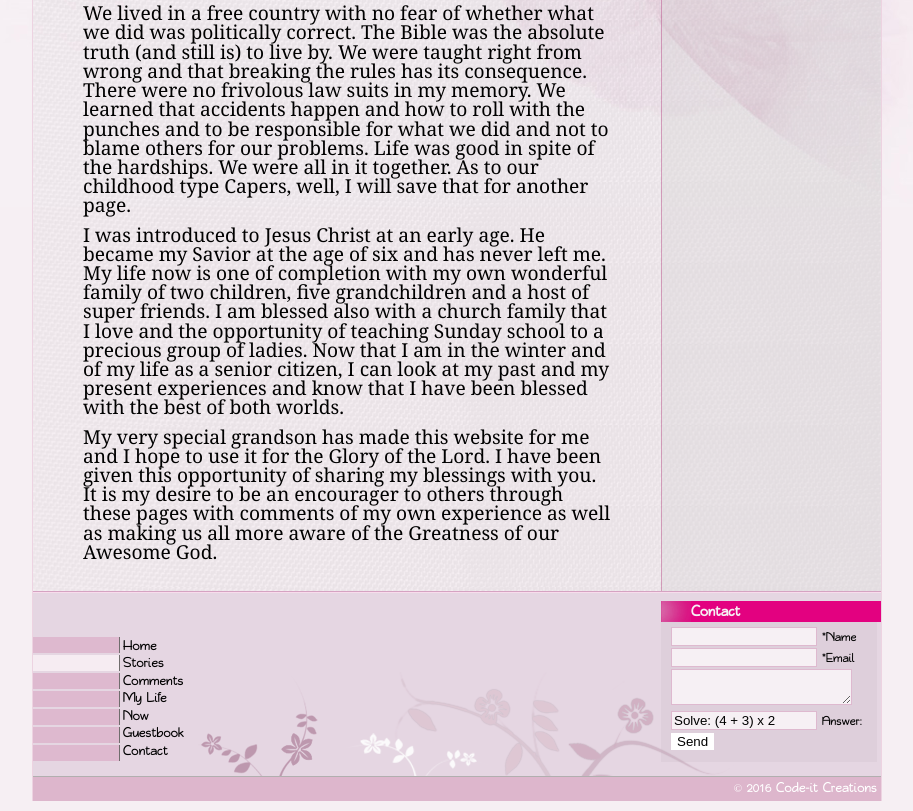
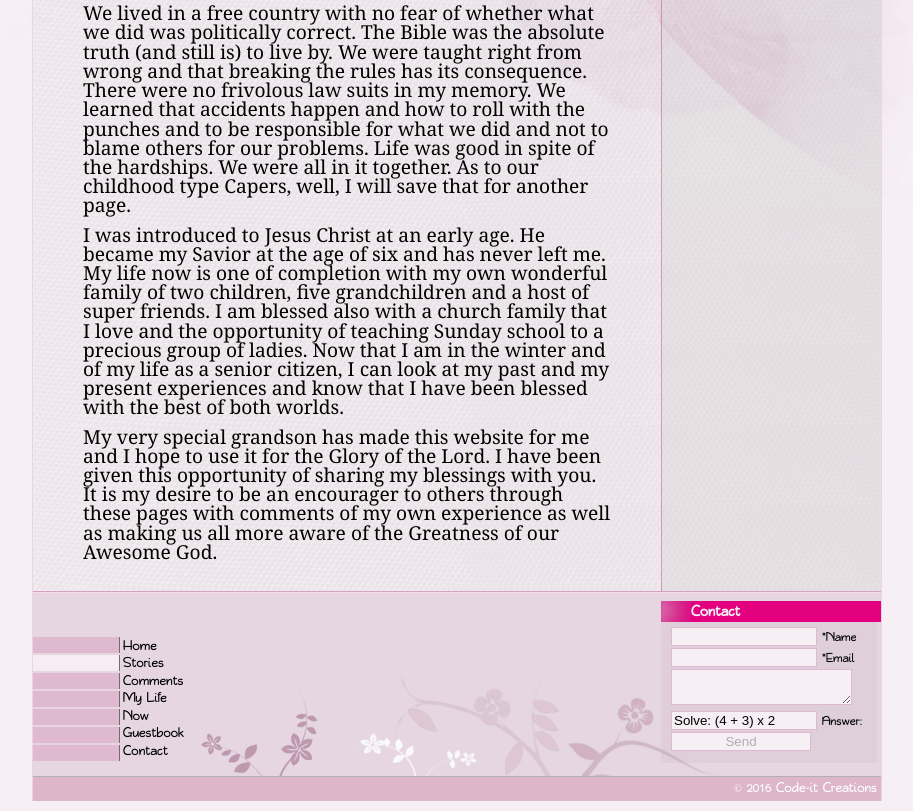
Before and after one commit to coder745/commentsandcapers_static, a plain HTML site: page bio.html in a window 1280 px wide. Shown: the part 698-1509 px from the top of the page, without its empty margins (183-1096 px from the left). Drawn offline with Linux system fonts and the light colour scheme.

Commit message:
Disable submit button on contact form.

```diff
--- a/bio.html
+++ b/bio.html
@@ -94,7 +94,7 @@
 								<textarea name='contact_content' rows='2' cols='20'></textarea>
 								<input type='text' name='contact_verify' value='Solve: (4 + 3) x 2' id='contact-verify' onfocus='hide2(this)' onblur='show2(this)' />
 								<label for'contact-verify'>Answer:</label>
-								<input type='submit' name='contact_process' value='Send' class='submit' />
+								<input type='submit' name='contact_process' disabled='disabled' value='Send' />
 							</fieldset>
 						</form>
 					</div><!-- E_contact -->
```
